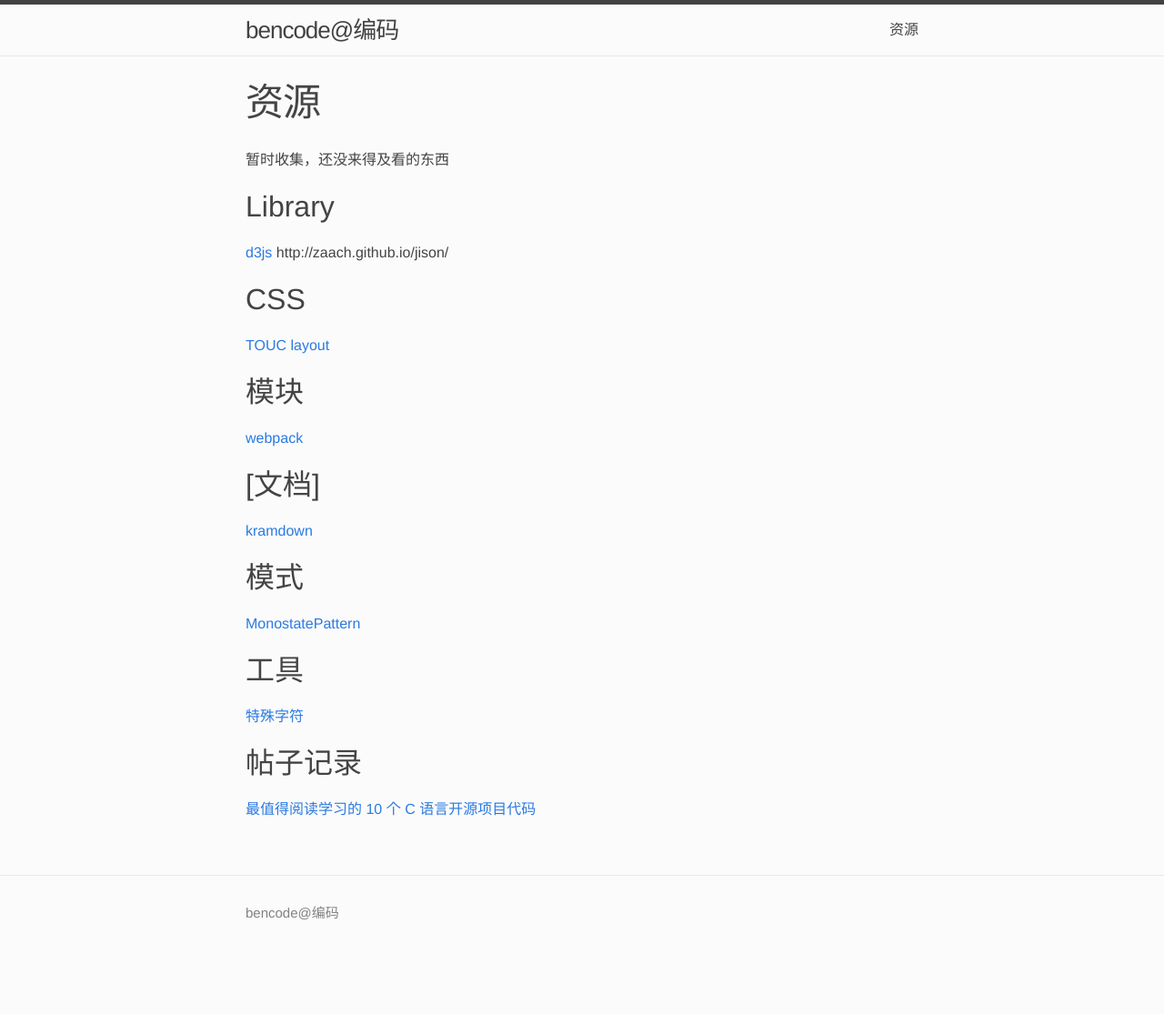
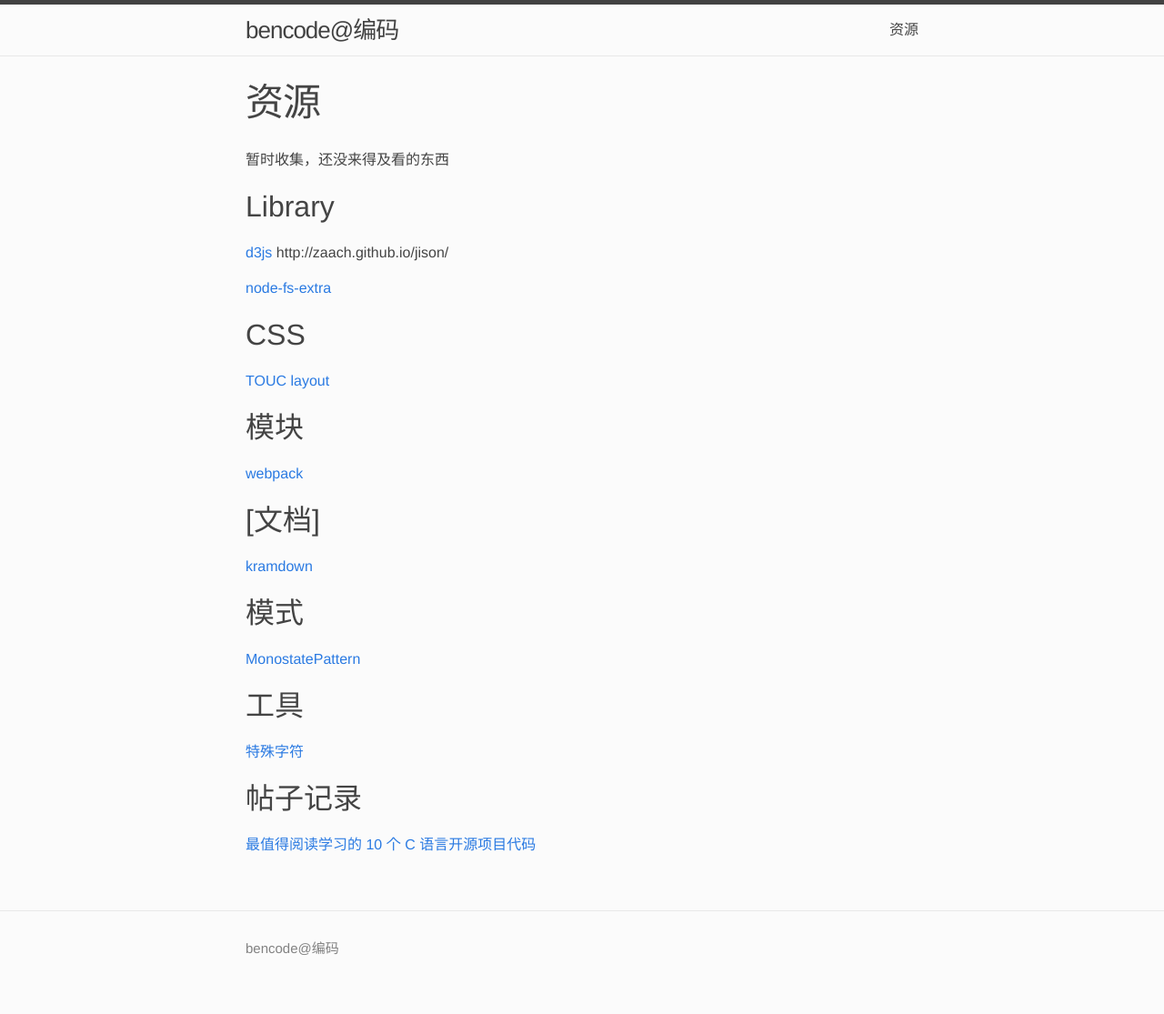
Before and after one commit to bencode/bencode.github.io, a Jekyll site: the page built from links.md, in a window 1280 px wide. Shown: the whole page at 91% size. Built offline with Jekyll 4.4.1, drawn with Linux system fonts in a browser that asks for light colours; before the commit the page ends 1076 px from its top, so only the background shows below that.

Commit message:
添加一个库

```diff
--- a/links.md
+++ b/links.md
@@ -10,6 +10,8 @@ permalink: /links/
 
 [d3js](http://d3js.org/)
 http://zaach.github.io/jison/
+
+[node-fs-extra](https://github.com/jprichardson/node-fs-extra)
 
 
 ## CSS
```
Also changed, not shown: 1 other file.
